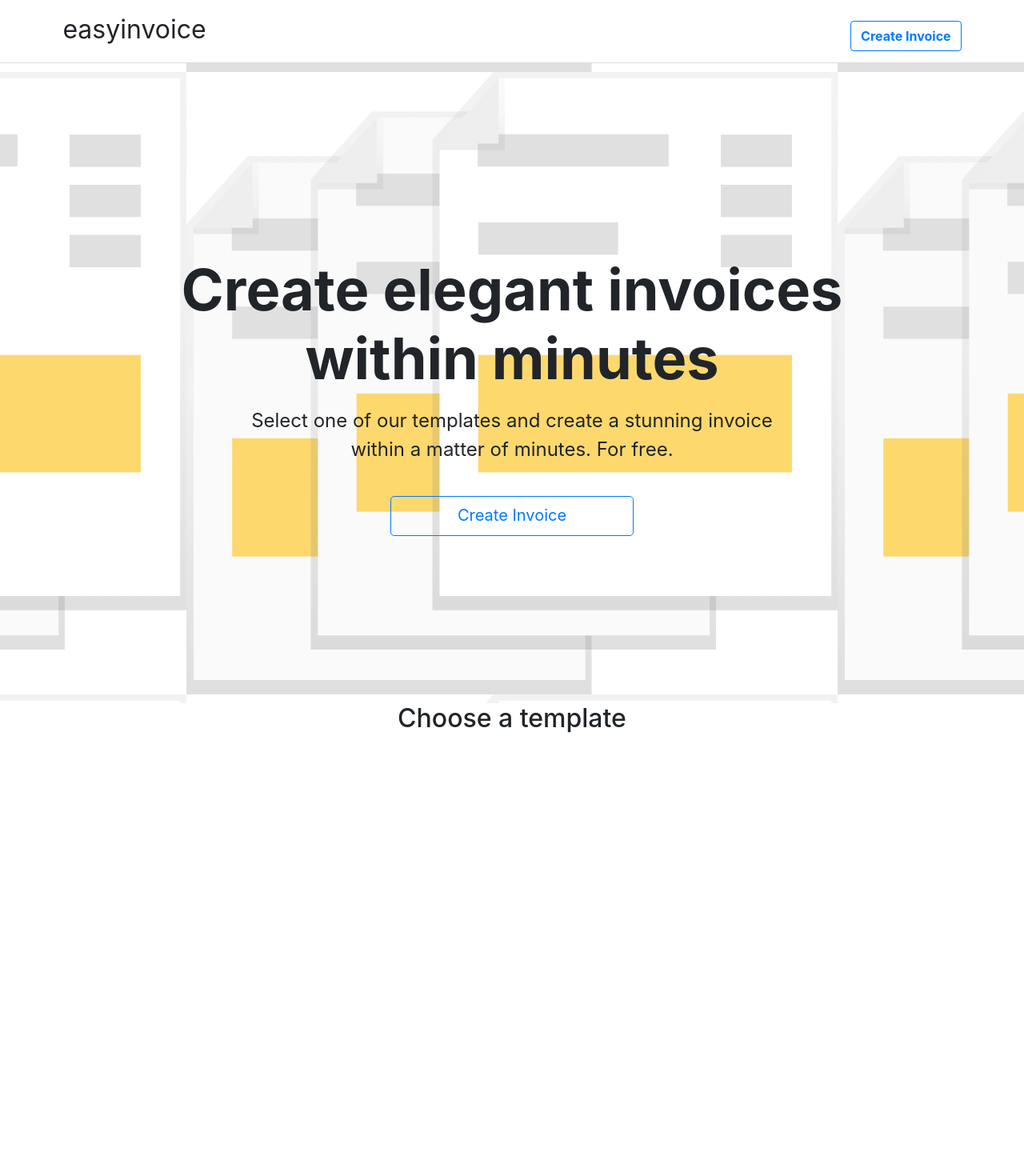
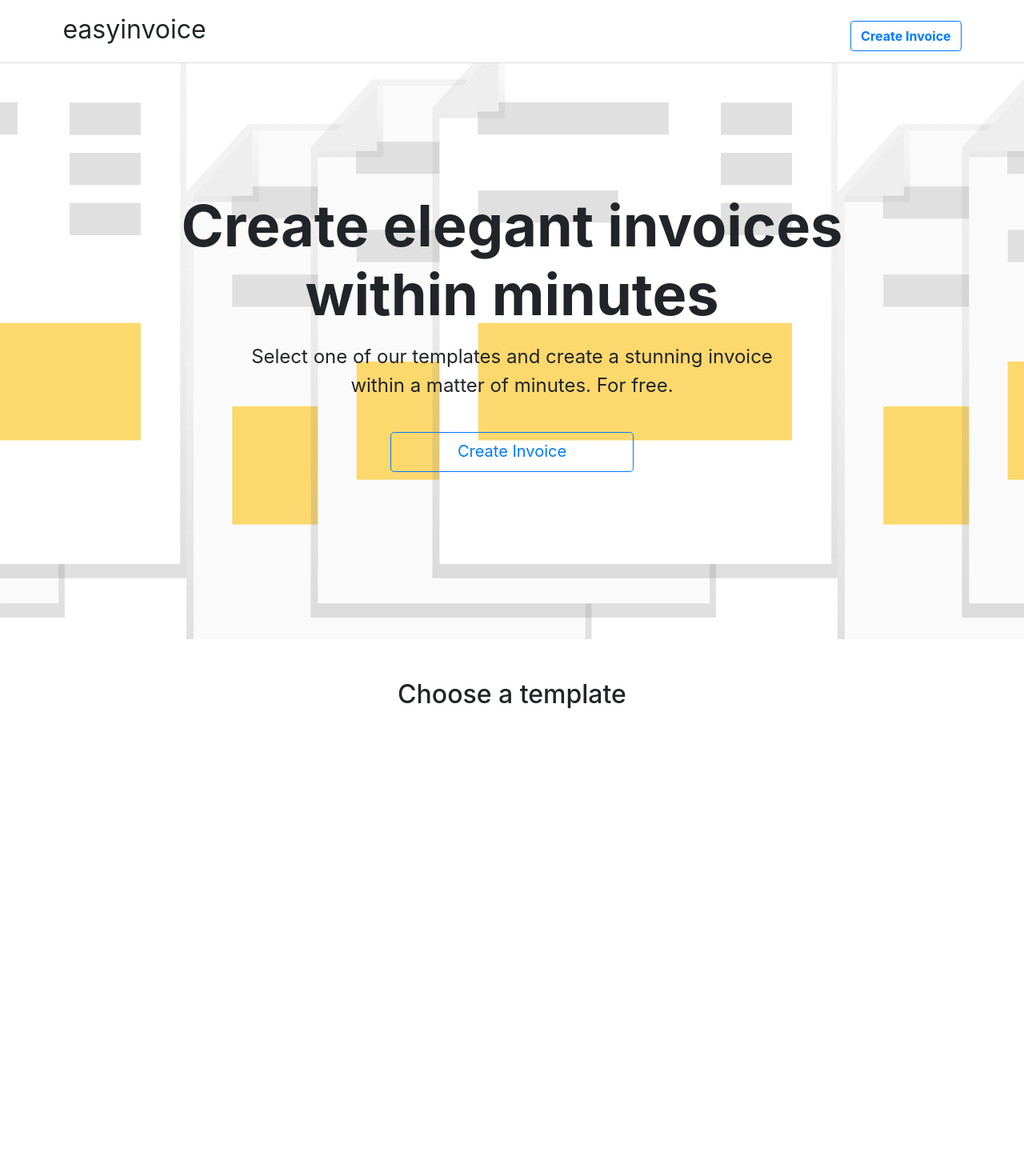
Before and after one commit to juliusvdw/custom-invoice-generator, a React (Create React App) app in the folder client/: page / in a window 1280 px wide. Shown: the top 1470 px of the page at 80% size. Built offline with nearby package versions, Linux system fonts and the light colour scheme.

Commit message:
Styling changed

```diff
--- a/client/src/components/pages/HomePage.js
+++ b/client/src/components/pages/HomePage.js
@@ -10,7 +10,7 @@ const HomePage = () => {
     <>
       <Navbar />
       <div id="home">
-        <div className="container " style={{ height: "100vh" }}>
+        <div className="container " style={{ height: "90vh" }}>
           <div className=" text-center " id="main-left">
             <div className="container-fluid h-100" style={containerStyle}>
               <h2 className="heading" style={headingStyle}>
@@ -87,7 +87,7 @@ const btnStyle = {
 };
 
 const containerStyle = {
-  paddingTop: "30vh",
+  paddingTop: "20vh",
   maxWidth: "900px",
 };
 
@@ -97,6 +97,7 @@ const formHeadingStyle = {
 
 const templatesContainerStyle = {
   height: "600px",
+  paddingTop: "50px",
 };
 
 export default HomePage;
```
